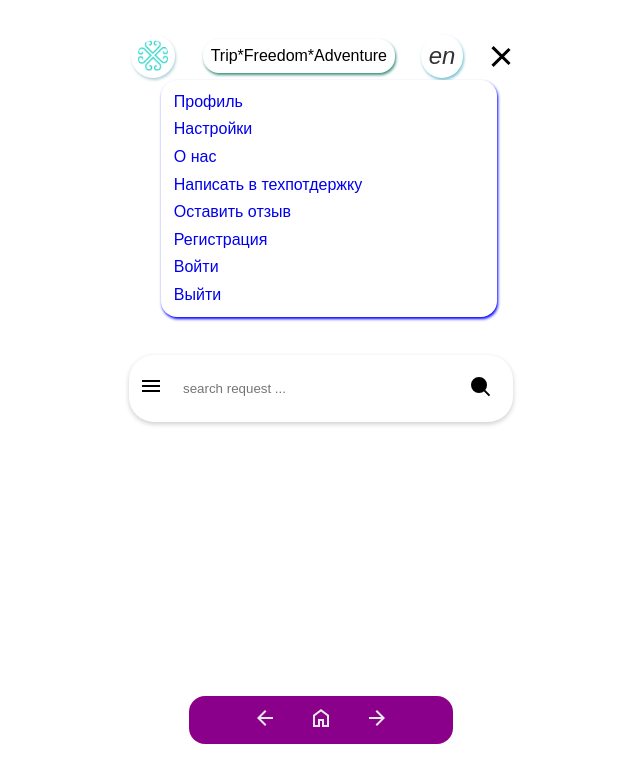
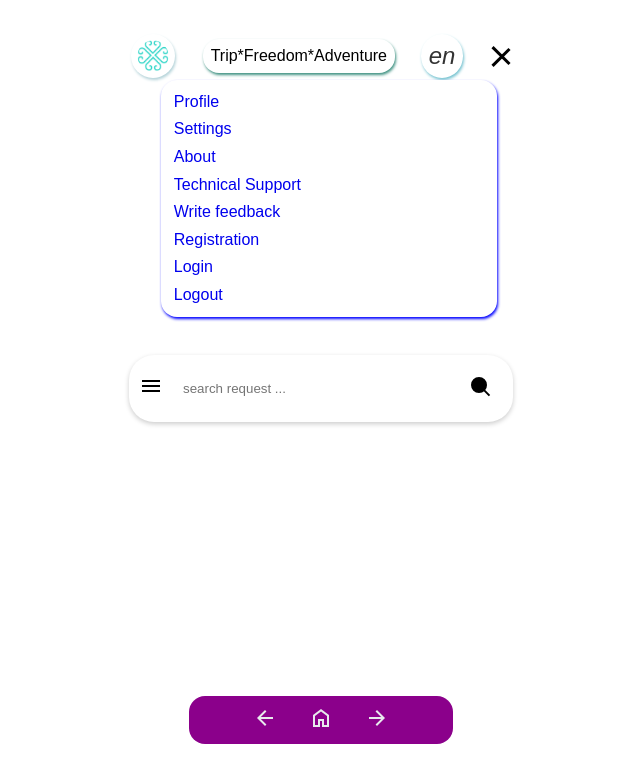
Before and after one commit to valitovgaziz/spa_, a Vue app: page / in a window 1280 px wide. Both pictures are taken after a click on the element 852 px from the left and 56 px from the top of the page. Shown: the top 782 px of the page, without its empty margins (351-991 px from the left). Built offline with nearby package versions, Linux system fonts and the light colour scheme.

Commit message:
Установил локализацию для меню

```diff
--- a/package.json
+++ b/package.json
@@ -16,7 +16,7 @@
     "pg": "^8.13.1",
     "spa": "file:",
     "vue": "^3.5.13",
-    "vue-i18n": "^11.0.0-rc.1",
+    "vue-i18n": "^11.1.0",
     "vue-material-design-icons": "^5.3.1",
     "vue-router": "^4.5.0"
   },
--- a/src/components/header/headerMemu.vue
+++ b/src/components/header/headerMemu.vue
@@ -2,23 +2,89 @@
     <div class="menu" v-on:click="toggleMenu">
         <HamburgerMenu :isMenuVisible="isMenuVisible" />
         <ul id="ul-m" :class="{ visible: isMenuVisible }">
-            <li v-on:click="$refs.profile.$el.click()"><router-link to="/profile" ref="profile">Профиль</router-link>
+            <li v-on:click="$refs.profile.$el.click()">
+                <router-link to="/profile" ref="profile">
+                    {{ t('messages.profile') }}
+                </router-link>
             </li>
-            <li v-on:click="$refs.settings.$el.click()"><router-link to="/settings"
-                    ref="settings">Настройки</router-link>
+            <li v-on:click="$refs.settings.$el.click()">
+                <router-link to="/settings" ref="settings">
+                    {{ t('messages.settings') }}
+                </router-link>
             </li>
-            <li v-on:click="$refs.about.$el.click()"><router-link to="/about" ref="about">О нас</router-link></li>
-            <li v-on:click="$refs.support.$el.click()"><router-link to="/support" ref="support">Написать в
-                    техпотдержку</router-link></li>
-            <li v-on:click="$refs.feetback.$el.click()"><router-link to="/feetback" ref="feetback">Оставить
-                    отзыв</router-link></li>
-            <li v-on:click="$refs.registration.$el.click()"><router-link to="/registration"
-                    ref="registration">Регистрация</router-link></li>
-            <li v-on:click="$refs.login.$el.click()"><router-link to="/login" ref="login">Войти</router-link></li>
-            <li v-on:click="$refs.logout.$el.click()"><router-link to="/logout" ref="logout">Выйти</router-link></li>
+            <li v-on:click="$refs.about.$el.click()">
+                <router-link to="/about" ref="about">
+                    {{ t('messages.about') }}
+                </router-link>
+            </li>
+            <li v-on:click="$refs.support.$el.click()">
+                <router-link to="/support" ref="support">
+                    {{ t('messages.technicalSupport') }}
+                </router-link>
+            </li>
+            <li v-on:click="$refs.feetback.$el.click()">
+                <router-link to="/feetback" ref="feetback">
+                    {{ t('messages.writeFeedback') }}
+                </router-link>
+            </li>
+            <li v-on:click="$refs.registration.$el.click()">
+                <router-link to="/registration" ref="registration">
+                    {{ t('messages.registration') }}
+                </router-link>
+            </li>
+            <li v-on:click="$refs.login.$el.click()">
+                <router-link to="/login" ref="login">
+                    {{ t('messages.login') }}
+                </router-link>
+            </li>
+            <li v-on:click="$refs.logout.$el.click()">
+                <router-link to="/logout" ref="logout">
+                    {{ t('messages.logout') }}
+                </router-link>
+            </li>
         </ul>
     </div>
 </template>
+
+<script>
+import { useI18n } from 'vue-i18n';
+import HamburgerMenu from './toggleMenu.vue';
+
+export default {
+    setup() {
+        const { t } = useI18n();
+        return { t };
+    },
+    name: 'menu',
+    components: {
+        HamburgerMenu,
+    },
+    data() {
+        return {
+            isMenuVisible: false,
+        }
+    },
+    mounted() {
+        document.addEventListener('click', this.closeMenuIfClickedOutside)
+    },
+    beforeUnmount() {
+        document.removeEventListener('click', this.closeMenuIfClickedOutside)
+    },
+    methods: {
+        toggleMenu() {
+            this.isMenuVisible = !this.isMenuVisible;
+        },
+        closeMenuIfClickedOutside(event) {
+            const menuElement = this.$el;
+            if (!menuElement.contains(event.target)) {
+                this.isMenuVisible = false;
+            }
+        },
+    }
+
+}
+</script>
+
 
 <style scoped>
 .menu {
@@ -63,39 +129,4 @@ li:hover {
 .visible {
     visibility: visible !important;
 }
-
 </style>
-
-<script>
-import HamburgerMenu from './toggleMenu.vue';
-
-export default {
-    name: 'menu',
-    components: {
-        HamburgerMenu,
-    },
-    data() {
-        return {
-            isMenuVisible: false,
-        }
-    },
-    mounted() {
-        document.addEventListener('click', this.closeMenuIfClickedOutside)
-    },
-    beforeUnmount() {
-        document.removeEventListener('click', this.closeMenuIfClickedOutside)
-    },
-    methods: {
-        toggleMenu() {
-            this.isMenuVisible = !this.isMenuVisible;
-        },
-        closeMenuIfClickedOutside(event) {
-            const menuElement = this.$el;
-            if (!menuElement.contains(event.target)) {
-                this.isMenuVisible = false;
-            }
-        },
-    }
-
-}
-</script>
--- a/src/locales/bak.json
+++ b/src/locales/bak.json
@@ -5,6 +5,17 @@
         "description": "Анлатма",
         "buttonText": "Баҫма",
         "errorMessage": "Хата",
-        "searchPlaceholder": "еҙлаү яҙма"
+        "searchPlaceholder": "еҙлаү яҙма",
+        "profile": "Сәхифә",
+        "settings": "Көләмәләр",
+        "about": "Беҙҙең турала",
+        "technicalSupport": "Техник ярҙам",
+        "writeFeedback": "Теләктәр яҙырға",
+        "registration": "Регистрация",
+        "login": "Инеү",
+        "logout": "Сығыу"
+    },
+    "texts": {
+        "filosofy": "Trip&Freedom&Adventure приложениеһын булдырыу йәмғиәт өсөн файҙалы продукт булдырыуға индергән өлөш булып тора. Был эш профессиональ үҫештә һәм үҫешеүҙә мөһим ролде уйнай. Был ҡулланыу программаһының миссияһы — ҡулланусыларға яңы горизонттар аса, сәйәхәттәр планлаштырыу һәм мәшәҡәттәрһеҙ мауығыуҙар менән ҡылыҡһырлау ярҙамында. Был ҡулланыу программаһы ҡулланусыларға ла, шул иҫәптән миңә лә файҙа килтерәсәк, миңә программалаштырыу, интерфейс дизайны һәм мобиль ҡулланыу программаларын булдырыу буйынса белемдәремде камиллаштырырға мөмкинлек бирәсәк. Был проектта ҡатнашлыҡ шулай уҡ ижади ҡоласаларҙы күрһәтеү һәм кешеләрҙең тормош сифатын яҡшыртырға һәләтле идеяларҙы тормошҡа ашырыу мөмкинлеген бирә. Был ҡулланыу программаһы өҫтөндә көн һайын эшләү беҙҙе уңайлы һәм функциялы продукт булдырыуға яҡынайта, ул сәйәхәтселәр өсөн бик кәрәкле ҡоралға әйләнәсәк. Был проект даими алға барыу, яңы һәләттәрҙе өйрәнеү һәм технологияларҙың һәм йәмғиәттең үҫешенә индергән өлөштө күҙаллай."
     }
 }
--- a/src/locales/en.json
+++ b/src/locales/en.json
@@ -5,6 +5,17 @@
         "description": "Description",
         "buttonText": "Button",
         "errorMessage": "Error message",
-        "searchPlaceholder": "search request ..."
+        "searchPlaceholder": "search request ...",
+        "profile": "Profile",
+        "settings": "Settings",
+        "about": "About",
+        "technicalSupport": "Technical Support",
+        "writeFeedback": "Write feedback",
+        "registration": "Registration",
+        "login": "Login",
+        "logout": "Logout"
+    },
+    "texts": {
+        "filosofy": "The development of the Trip&Freedom&Adventure application represents a contribution to creating a useful product for society. This work plays an important role in professional growth and development. The mission of this app is to help users discover new horizons, plan their travels, and enjoy adventures without unnecessary hassle. The app will benefit both its users and myself personally by allowing me to deepen my knowledge in programming, interface design, and mobile app development. Participating in this project also provides an opportunity to demonstrate creativity and bring ideas to life that can enhance people's quality of living. Daily work on the application brings us closer to creating a convenient and functional product that will become an indispensable tool for travelers. This project inspires continuous progress, learning new skills, and making contributions to technological and societal advancement."
     }
 }
--- a/src/locales/ru.json
+++ b/src/locales/ru.json
@@ -5,6 +5,17 @@
         "description": "Описание",
         "buttonText": "Кнопка",
         "errorMessage": "Сообщение об ошибке",
-        "searchPlaceholder": "Поиск..."
+        "searchPlaceholder": "Поиск...",
+        "profile": "Профиль",
+        "settings": "Настройки",
+        "about": "О нас",
+        "technicalSupport": "Тех потддержка",
+        "writeFeedback": "Написать отзыв",
+        "registration": "Регистрация",
+        "login": "Вход",
+        "logout": "Выход"
+    },
+    "texts": {
+        "filosofy": "Разработка приложения Trip&Freedom&Adventure представляет собой вклад в создание полезного продукта для общества. Данная работа играет важную роль в профессиональном росте и развитии. Миссия этого приложения заключается в помощи пользователям в открытии новых горизонтов, планировании путешествий и наслаждении приключениями без излишних хлопот. Приложение принесет пользу как пользователям, так и мне лично, позволяя углубить мои знания в программировании, дизайне интерфейсов и разработке мобильных приложений. Участие в этом проекте также предоставляет возможность проявить креативность и воплотить идеи, способные улучшить качество жизни людей. Ежедневная работа над приложением приближает нас к созданию удобного и функционального продукта, который станет незаменимым инструментом для путешественников. Этот проект вдохновляет на постоянное движение вперёд, обучение новым навыкам и внесение вклада в технологическое и общественное развитие."
     }
 }
--- a/src/locales/tat.json
+++ b/src/locales/tat.json
@@ -1,10 +1,21 @@
 {
-    "languageCode": "bak",
+    "languageCode": "tat",
     "messages": {
         "title": "Исем",
         "description": "Анлатма",
         "buttonText": "Баҫма",
         "errorMessage": "Хата",
-        "searchPlaceholder": "еҙлаү яҙма"
+        "searchPlaceholder": "еҙлаү яҙма",
+        "profile": "Сәхифә",
+        "settings": "Көләмәләр",
+        "about": "Беҙҙең турала",
+        "technicalSupport": "Техник ярҙам",
+        "writeFeedback": "Теләктәр яҙырға",
+        "registration": "Регистрация",
+        "login": "Инеу",
+        "logout": "Сығыу"
+    },
+    "texts": {
+        "filosofy": "Trip&Freedom&Adventure приложениеһын булдырыу йәмғиәт өсөн файҙалы продукт булдырыуға индергән өлөш булып тора. Был эш профессиональ үҫештә һәм үҫешеүҙә мөһим ролде уйнай. Был ҡулланыу программаһының миссияһы — ҡулланусыларға яңы горизонттар аса, сәйәхәттәр планлаштырыу һәм мәшәҡәттәрһеҙ мауығыуҙар менән ҡылыҡһырлау ярҙамында. Был ҡулланыу программаһы ҡулланусыларға ла, шул иҫәптән миңә лә файҙа килтерәсәк, миңә программалаштырыу, интерфейс дизайны һәм мобиль ҡулланыу программаларын булдырыу буйынса белемдәремде камиллаштырырға мөмкинлек бирәсәк. Был проектта ҡатнашлыҡ шулай уҡ ижади ҡоласаларҙы күрһәтеү һәм кешеләрҙең тормош сифатын яҡшыртырға һәләтле идеяларҙы тормошҡа ашырыу мөмкинлеген бирә. Был ҡулланыу программаһы өҫтөндә көн һайын эшләү беҙҙе уңайлы һәм функциялы продукт булдырыуға яҡынайта, ул сәйәхәтселәр өсөн бик кәрәкле ҡоралға әйләнәсәк. Был проект даими алға барыу, яңы һәләттәрҙе өйрәнеү һәм технологияларҙың һәм йәмғиәттең үҫешенә индергән өлөштө күҙаллай."
     }
 }
```
Also changed, not shown: 1 other file (tests, documents, lock files or other folders).
